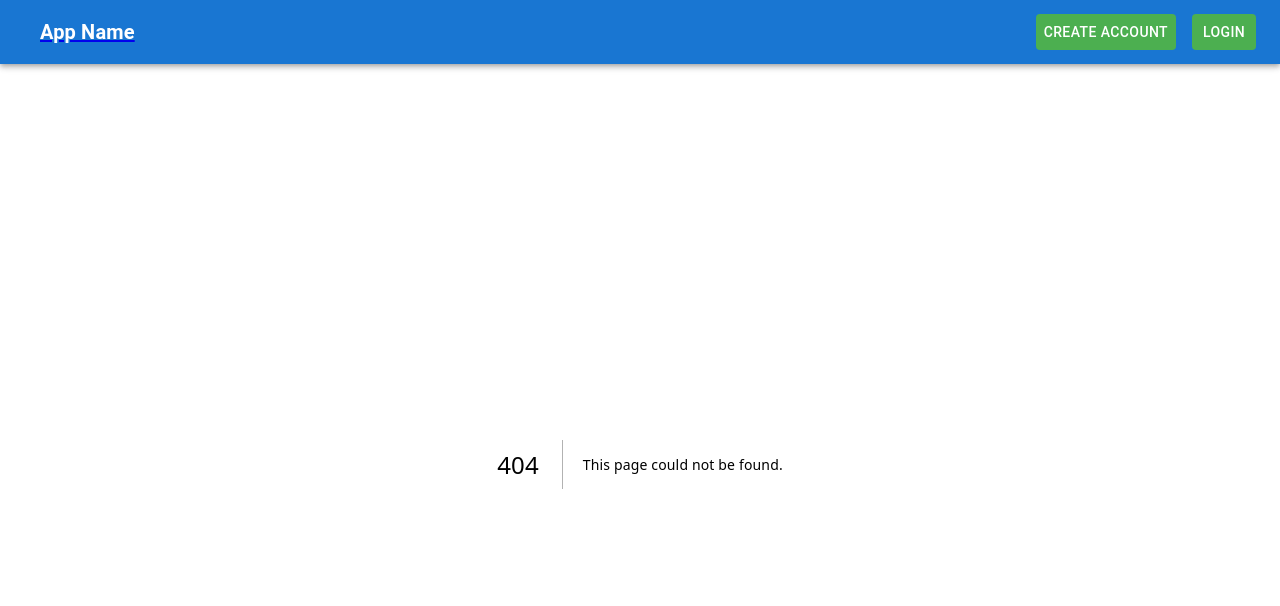
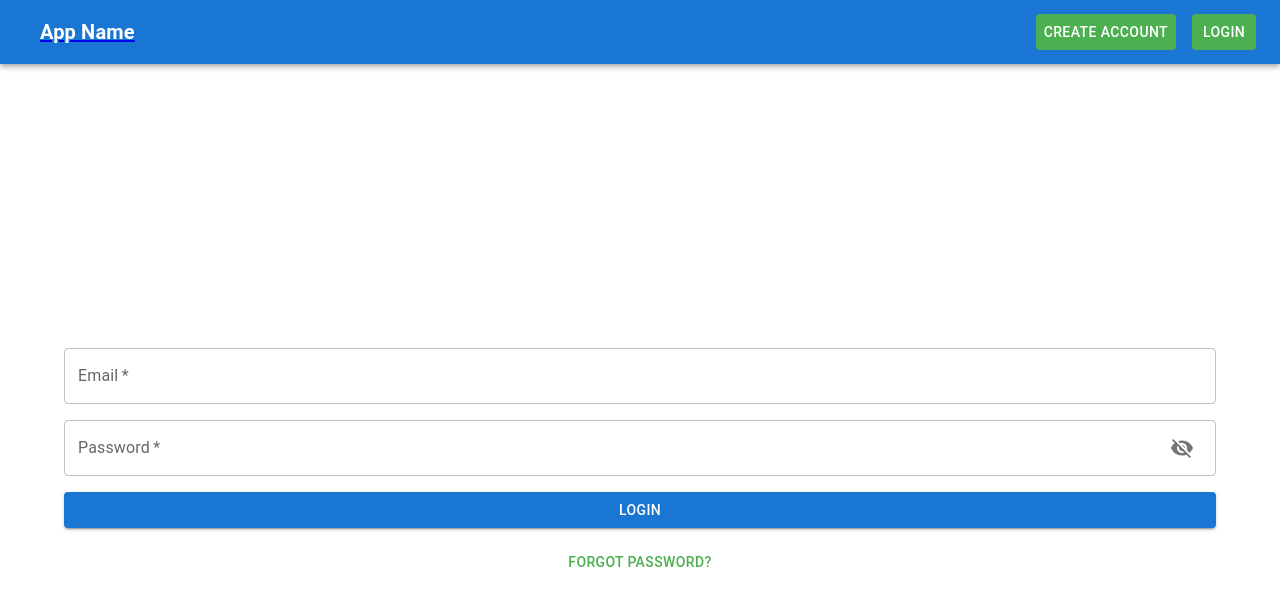
Before and after one commit to leachandryan/TriviaGame, a Next.js app: page /login in a window 1280 px wide. Before the commit this address had no page. Shown: the top 606 px of the page. Built offline with nearby package versions, Linux system fonts and the light colour scheme.

Commit message:
added login form and page

```diff
--- a/package.json
+++ b/package.json
@@ -11,6 +11,7 @@
   "dependencies": {
     "@emotion/react": "^11.11.4",
     "@emotion/styled": "^11.11.0",
+    "@mui/icons-material": "^5.15.14",
     "@mui/material": "^5.15.14",
     "next": "14.1.4",
     "react": "^18",
--- /dev/null
+++ b/src/components/login-form.tsx
@@ -0,0 +1,88 @@
+// LoginForm.tsx
+import React, { useState } from 'react';
+import { Button, TextField, IconButton, InputAdornment, Box } from '@mui/material';
+import { Visibility, VisibilityOff } from '@mui/icons-material';
+import Link from 'next/link';
+
+const LoginForm = () => {
+  const [values, setValues] = useState({ email: '', password: '' });
+  const [showPassword, setShowPassword] = useState(false);
+  const [emailError, setEmailError] = useState(false);
+
+  const handleChange = (prop) => (event) => {
+    setValues({ ...values, [prop]: event.target.value });
+  };
+
+  const handleClickShowPassword = () => {
+    setShowPassword(!showPassword);
+  };
+
+  const handleMouseDownPassword = (event) => {
+    event.preventDefault();
+  };
+
+  const handleEmailBlur = () => {
+    const emailRegex = /^[A-Z0-9._%+-]+@[A-Z0-9.-]+\.[A-Z]{2,4}$/i;
+    setEmailError(!emailRegex.test(values.email));
+  };
+
+  const handleSubmit = (event) => {
+    event.preventDefault();
+    // Submit form
+  };
+
+  return (
+    <Box
+      component="form"
+      onSubmit={handleSubmit}
+      sx={{
+        display: 'flex',
+        flexDirection: 'column',
+        alignItems: 'center',
+        justifyContent: 'center',
+        height: '100vh',
+        gap: 2, // for margin between items
+      }}
+    >
+      <TextField
+        label="Email"
+        type="email"
+        value={values.email}
+        onChange={handleChange('email')}
+        onBlur={handleEmailBlur}
+        required
+        fullWidth
+        error={emailError}
+        helperText={emailError ? 'Please enter a valid email address' : ''}
+      />
+      <TextField
+        label="Password"
+        type={showPassword ? 'text' : 'password'}
+        value={values.password}
+        onChange={handleChange('password')}
+        required
+        fullWidth
+        InputProps={{
+          endAdornment: (
+            <InputAdornment position="end">
+              <IconButton
+                onClick={handleClickShowPassword}
+                onMouseDown={handleMouseDownPassword}
+              >
+                {showPassword ? <Visibility /> : <VisibilityOff />}
+              </IconButton>
+            </InputAdornment>
+          ),
+        }}
+      />
+      <Button type="submit" variant="contained" color="primary" fullWidth disabled={emailError}>
+        Login
+      </Button>
+      <Link href="/forgot-password" passHref>
+        <Button color="secondary">Forgot password?</Button>
+      </Link>
+    </Box>
+  );
+};
+
+export default LoginForm;
--- /dev/null
+++ b/src/pages/login.tsx
@@ -0,0 +1,9 @@
+// pages/login.tsx
+import React from 'react';
+import LoginForm from '../components/login-form';
+
+const LoginPage: React.FC = () => {
+  return <LoginForm />;
+};
+
+export default LoginPage;
```
Also changed, not shown: 1 other file (tests, documents, lock files or other folders).
